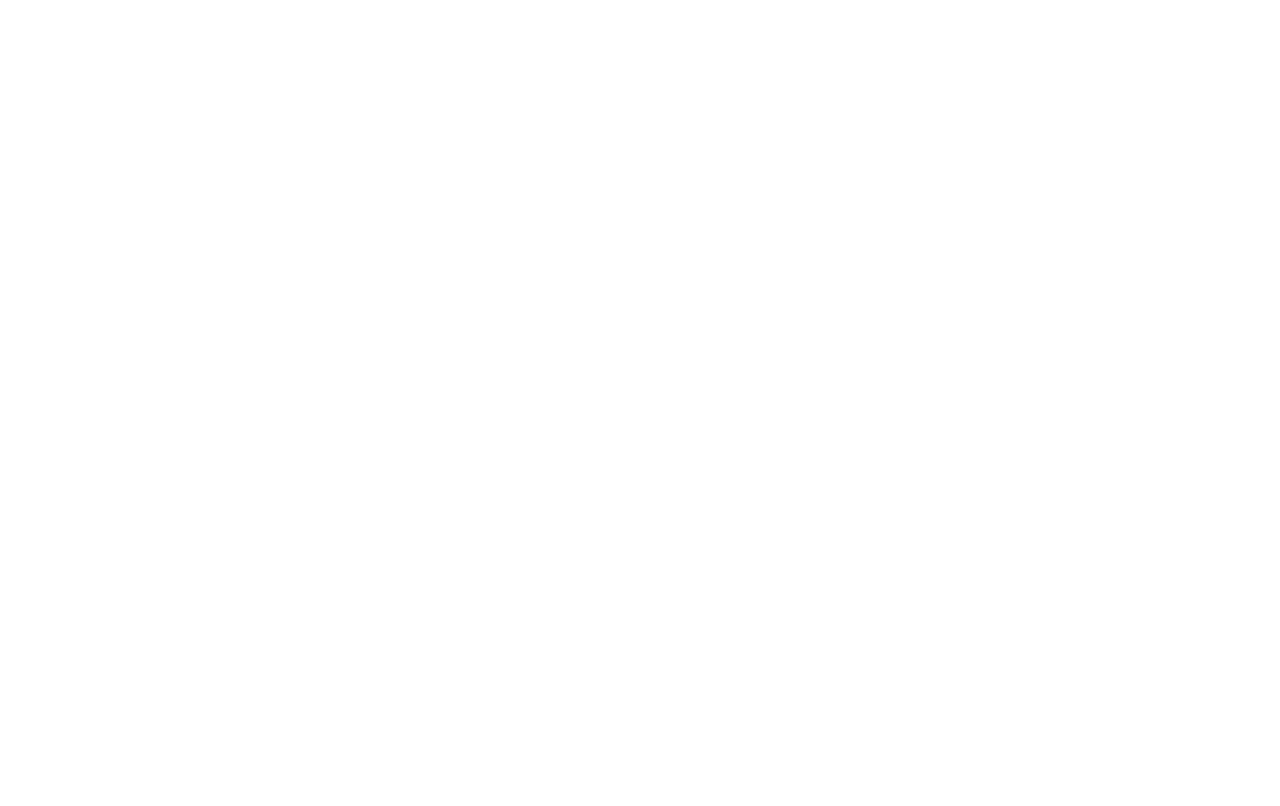
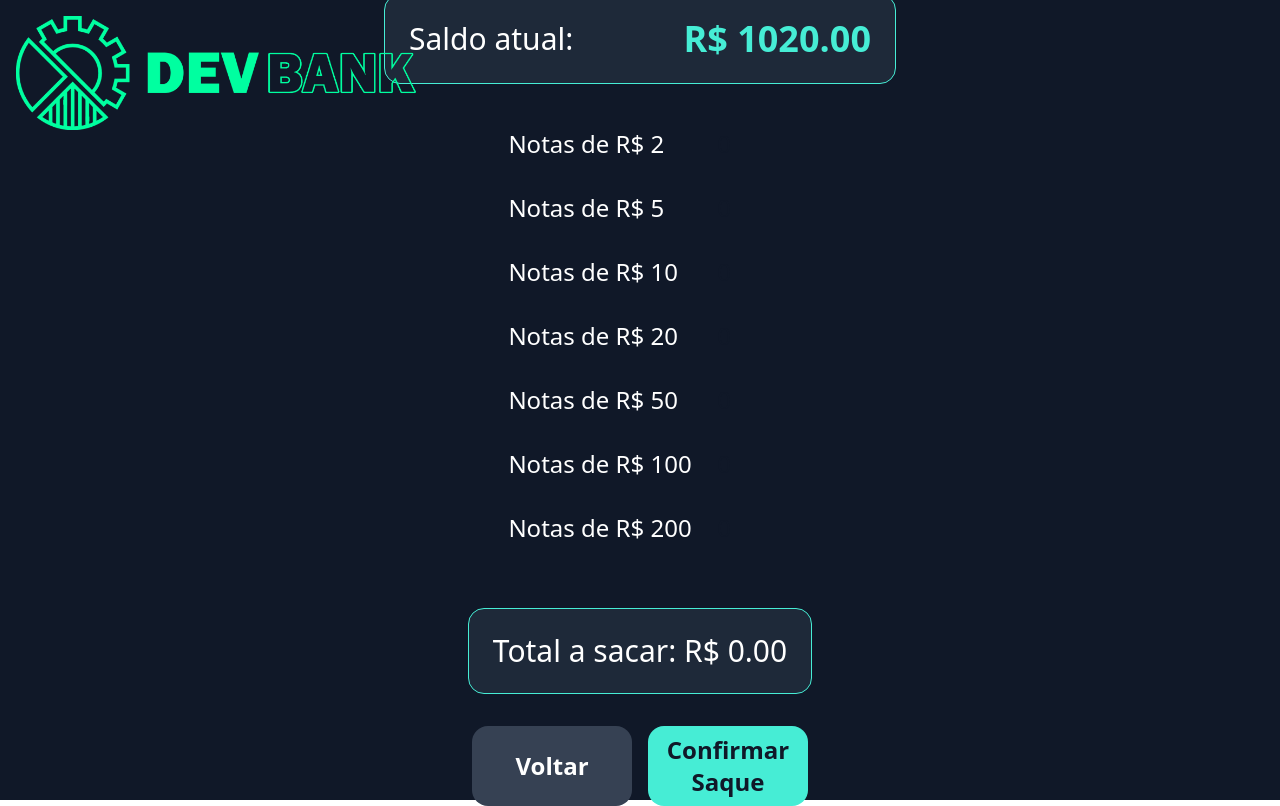
Before and after one commit to Maua-Dev/devbank_leonardoesantiago_front, a React (Vite) app: page /sacar in a window 1280 px wide. Before the commit this address had no page. Built offline with nearby package versions, Linux system fonts and the light colour scheme.

Commit message:
Adição da pagina 'depositar', 'sacar' e 'transacoes'

```diff
--- a/src/Depositar.tsx
+++ b/src/Depositar.tsx
@@ -58,9 +58,6 @@
         alt="Logo DevBank"
         className="absolute top-4 left-4 object-cover flex w-100 mb-10"
       />
-      <h1 className="text-white text-5xl mb-4 font-bold absolute top-11 left-1/2 transform -translate-x-1/2">
-        Selecione as quantidades de notas para depósito
-      </h1>
 
       <div className="flex justify-between items-center bg-gray-800 border border-teal-300 rounded-2xl p-6 text-white text-3xl mb-5 w-full max-w-lg">
         <span>Saldo atual:</span>
@@ -92,6 +89,14 @@
 
       {error && <p className="text-red-500 text-sm -mt-2">{error}</p>}
 
+      <div className="flex gap-4 mt-4 items-align-center justify-center">
+        <button
+          onClick={() => navigate(-1)}
+          className="bg-gray-700 text-white text-4xl font-bold w-75 py-5 rounded-2xl hover:bg-gray-600 transition transform hover:scale-105"
+        >
+          Voltar
+        </button>
+
         <button
           onClick={() => {
             // Função para enviar os dados do depósito
@@ -103,6 +108,7 @@
           Confirmar Depósito
         </button>
       </div>
+    </div>
   );
 }
 
--- a/src/Sacar.tsx
+++ b/src/Sacar.tsx
@@ -0,0 +1,136 @@
+import { useState, useEffect } from "react";
+import { useNavigate } from "react-router-dom";
+
+function Sacar() {
+  const [saldo, setSaldo] = useState(1020.00);
+  const [quantidades, setQuantidades] = useState({
+    2: 0,
+    5: 0,
+    10: 0,
+    20: 0,
+    50: 0,
+    100: 0,
+    200: 0,
+  });
+  const [error, setError] = useState("");
+  const [success, setSuccess] = useState("");
+  const [loading, setLoading] = useState(false);
+  const navigate = useNavigate();
+
+  // Função para buscar o saldo atual (simulando com um mock)
+  const fetchSaldo = async () => {
+    setLoading(true);
+    try {
+      const response = await fetch("/mockConta.json"); // Mock local
+      if (!response.ok) throw new Error();
+      const data = await response.json();
+      setSaldo(data.saldo); // Atualiza o saldo
+      setError("");  // Limpa o erro
+    } catch {
+      setError("Erro ao carregar as informações.");
+    } finally {
+      setLoading(false);
+    }
+  };
+
+  useEffect(() => {
+    fetchSaldo(); // Carregar o saldo ao renderizar
+  }, []);
+
+  // Função para calcular o valor total a ser sacado
+  const calcularSaque = () => {
+    return Object.keys(quantidades).reduce((acc, key) => {
+      return acc + parseInt(key) * quantidades[key];
+    }, 0);
+  };
+
+  // Função para atualizar a quantidade de notas
+  const handleQuantidadeChange = (nota: number, valor: number) => {
+    setQuantidades(prev => ({
+      ...prev,
+      [nota]: valor < 0 ? 0 : valor,
+    }));
+  };
+
+  // Função para confirmar o saque
+  const handleConfirmarSaque = () => {
+    const valorSaque = calcularSaque();
+
+    if (valorSaque <= 0) {
+      setError("O valor do saque deve ser maior que zero.");
+      return;
+    }
+
+    if (valorSaque > saldo) {
+      setError("Saldo insuficiente para realizar o saque.");
+      return;
+    }
+
+    // Se tudo estiver ok, realiza o saque
+    setSaldo(prev => prev - valorSaque);
+    setSuccess(`Saque de R$ ${valorSaque.toFixed(2)} realizado com sucesso!`);
+    setError("");
+
+    // Aqui você pode adicionar a lógica para enviar os dados para o backend
+    console.log("Saque realizado:", quantidades);
+  };
+
+  return (
+    <div className="h-screen w-full flex flex-col justify-center items-center gap-4 bg-gray-900">
+      <img
+        src="/DevBankLogo.png"
+        alt="Logo DevBank"
+        className="absolute top-4 left-4 object-cover flex w-100 mb-10"
+      />
+
+      <div className="flex justify-between items-center bg-gray-800 border border-teal-300 rounded-2xl p-6 text-white text-3xl mb-5 w-full max-w-lg">
+        <span>Saldo atual:</span>
+        <span className="font-bold text-4xl text-teal-300">
+          R$ {saldo.toFixed(2)}
+        </span>
+      </div>
+
+      <div className="text-white text-2xl">
+        {Object.keys(quantidades).map((nota) => (
+          <div key={nota} className="flex justify-between items-center mb-4">
+            <span>{`Notas de R$ ${nota}`}</span>
+            <input
+              type="number"
+              value={quantidades[nota]}
+              onChange={(e) =>
+                handleQuantidadeChange(Number(nota), Number(e.target.value))
+              }
+              className="text-gray-900 p-2 rounded w-20 text-center"
+              min="0"
+            />
+          </div>
+        ))}
+      </div>
+
+      <div className="bg-gray-800 border border-teal-300 rounded-2xl p-6 text-white text-3xl mt-6">
+        <p>Total a sacar: R$ {calcularSaque().toFixed(2)}</p>
+      </div>
+
+      {error && <p className="text-red-500 text-xl -mt-2">{error}</p>}
+      {success && <p className="text-teal-300 text-xl -mt-2">{success}</p>}
+
+      <div className="flex gap-4 mt-4">
+        <button
+          onClick={() => navigate(-1)}
+          className="bg-gray-700 text-white text-2xl font-bold w-40 py-2 rounded-2xl hover:bg-gray-600 transition transform hover:scale-105"
+        >
+          Voltar
+        </button>
+
+        <button
+          onClick={handleConfirmarSaque}
+          className="bg-teal-300 text-gray-900 text-2xl font-bold w-40 py-2 rounded-2xl hover:bg-teal-500 transition transform hover:scale-105"
+        >
+          Confirmar Saque
+        </button>
+      </div>
+    </div>
+  );
+}
+
+export default Sacar;
--- a/src/Transacoes.tsx
+++ b/src/Transacoes.tsx
@@ -0,0 +1,137 @@
+import { useState, useEffect } from "react";
+import { useNavigate } from "react-router-dom";
+
+interface Transacao {
+  tipo: "depósito" | "saque";
+  valor: number;
+  data: string;
+  saldoRestante: number;
+}
+
+function Transacoes() {
+  const [transacoes, setTransacoes] = useState<Transacao[]>([]);
+  const [loading, setLoading] = useState(true);
+  const [error, setError] = useState("");
+  const navigate = useNavigate();
+
+  // Mock de transações (substituir por chamada à API)
+  const fetchTransacoes = async () => {
+    setLoading(true);
+    try {
+      // Simulando delay de rede
+      await new Promise(resolve => setTimeout(resolve, 500));
+
+      // Mock data - substituir por chamada real à API
+      const mockData: Transacao[] = [
+        {
+          tipo: "depósito",
+          valor: 500.00,
+          data: "2023-05-15T14:30:00",
+          saldoRestante: 1500.00
+        },
+        {
+          tipo: "saque",
+          valor: 200.00,
+          data: "2023-05-16T10:15:00",
+          saldoRestante: 1300.00
+        },
+        {
+          tipo: "depósito",
+          valor: 1000.00,
+          data: "2023-05-17T16:45:00",
+          saldoRestante: 2300.00
+        },
+        {
+          tipo: "saque",
+          valor: 300.00,
+          data: "2023-05-18T09:20:00",
+          saldoRestante: 2000.00
+        },
+      ];
+
+      setTransacoes(mockData);
+      setError("");
+    } catch {
+      setError("Erro ao carregar o histórico de transações.");
+    } finally {
+      setLoading(false);
+    }
+  };
+
+  useEffect(() => {
+    fetchTransacoes();
+  }, []);
+
+  const formatarData = (dataString: string) => {
+    const data = new Date(dataString);
+    return data.toLocaleDateString('pt-BR') + ' ' + data.toLocaleTimeString('pt-BR');
+  };
+
+  return (
+    <div className="min-h-screen w-full flex flex-col items-center bg-gray-900 py-12 px-4">
+      <img
+        src="/DevBankLogo.png"
+        alt="Logo DevBank"
+        className="absolute top-4 left-4 object-cover w-100"
+      />
+
+      <h1 className="text-white text-4xl font-bold text-center mb-12">
+        Histórico de Transações
+      </h1>
+
+      {loading ? (
+        <div className="text-white text-2xl">Carregando...</div>
+      ) : error ? (
+        <div className="text-red-500 text-xl">{error}</div>
+      ) : transacoes.length === 0 ? (
+        <div className="text-white text-2xl">Nenhuma transação encontrada</div>
+      ) : (
+        <div className="w-full max-w-4xl space-y-6 mb-10">
+          {/* Cabeçalho da tabela */}
+          <div className="grid grid-cols-4 gap-4 text-white text-2xl font-bold pb-4 border-b border-gray-600">
+            <div>Tipo</div>
+            <div>Valor</div>
+            <div>Data</div>
+            <div>Saldo</div>
+          </div>
+
+          {/* Lista de transações */}
+          {transacoes.map((transacao, index) => (
+            <div
+              key={index}
+              className={`grid grid-cols-4 gap-4 text-white text-xl p-4 rounded-lg ${
+                transacao.tipo === "depósito" ? "bg-green-900/30" : "bg-red-900/30"
+              }`}
+            >
+              <div className="flex items-center">
+                <span className={`inline-block w-4 h-4 rounded-full mr-2 ${
+                  transacao.tipo === "depósito" ? "bg-green-500" : "bg-red-500"
+                }`}></span>
+                {transacao.tipo.charAt(0).toUpperCase() + transacao.tipo.slice(1)}
+              </div>
+              <div className={`font-bold ${
+                transacao.tipo === "depósito" ? "text-green-400" : "text-red-400"
+              }`}>
+                {transacao.tipo === "depósito" ? "+" : "-"} R$ {transacao.valor.toFixed(2)}
+              </div>
+              <div>{formatarData(transacao.data)}</div>
+              <div>R$ {transacao.saldoRestante.toFixed(2)}</div>
+            </div>
+          ))}
+        </div>
+      )}
+
+      {/* Botão Voltar */}
+      <div className="flex justify-center w-full max-w-md mt-6">
+        <button
+          onClick={() => navigate(-1)}
+          className="bg-gray-700 text-white text-2xl font-bold px-8 py-3 rounded-2xl hover:bg-gray-600 transition w-full"
+        >
+          Voltar
+        </button>
+      </div>
+    </div>
+  );
+}
+
+export default Transacoes;
--- a/src/main.tsx
+++ b/src/main.tsx
@@ -4,6 +4,8 @@
 import App from './App.tsx'
 import Conta from './Conta.tsx'
 import Depositar from './Depositar.tsx'
+import Sacar from './Sacar.tsx' // Importe o componente Sacar
+import Transacoes from './Transacoes.tsx' // Importe o componente Transacoes
 import './index.css'
 
 ReactDOM.createRoot(document.getElementById('root')!).render(
@@ -13,6 +15,8 @@
         <Route path="/" element={<App />} />
         <Route path="/conta" element={<Conta />} />
         <Route path="/depositar" element={<Depositar />} />
+        <Route path="/sacar" element={<Sacar />} />
+        <Route path="/transacoes" element={<Transacoes />} />
       </Routes>
     </BrowserRouter>
   </React.StrictMode>,
```
Lines whose indentation alone changed are shown as unchanged.
